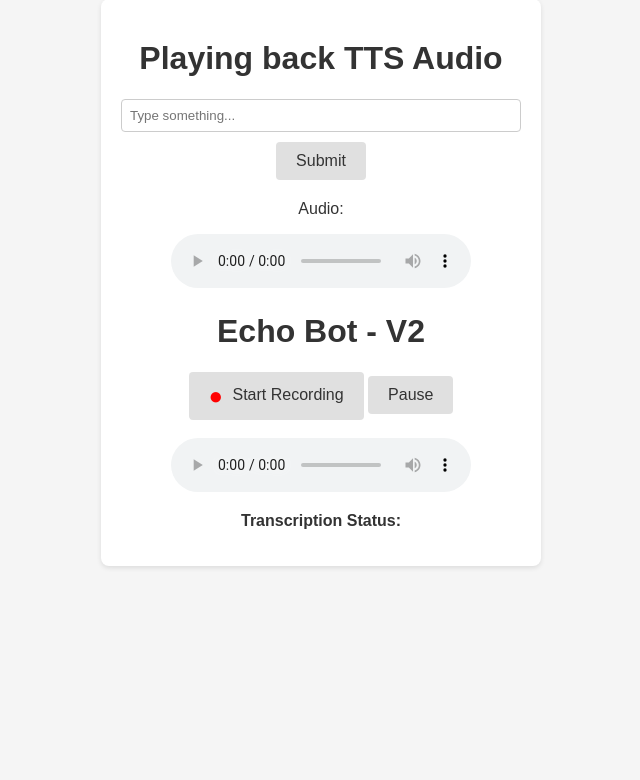
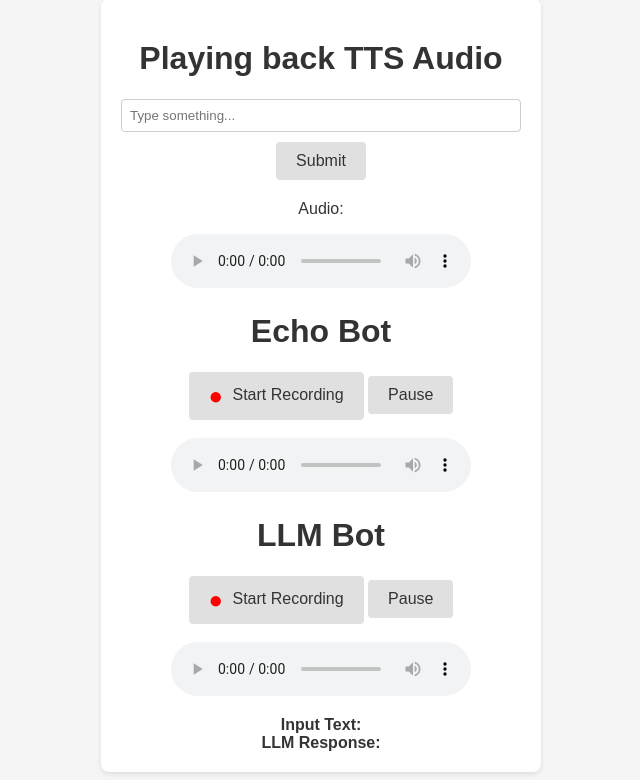
Before and after one commit to Swayam42/AI-Voice-Agent, a FastAPI app: page / in a window 1280 px wide. Shown: the part 51-831 px from the top of the page, without its empty margins (319-959 px from the left). Before the commit the page ends 619 px from the top, so only its background shows below. Run offline with FastAPI, Linux system fonts and the light colour scheme; parts of the project's set-up code (start-up, migrations or seed data) failed here and were passed over.

Commit message:
Day-9: LLM Bot added

```diff
--- a/app/main.py
+++ b/app/main.py
@@ -18,10 +18,9 @@ aai.settings.api_key = os.getenv("ASSEMBLYAI_API_KEY")
 if not aai.settings.api_key:
     raise ValueError("ASSEMBLYAI_API_KEY not found in .env file")
 
-GEMINI_API_KEY = os.getenv("GEMINI_API_KEY")
-if not GEMINI_API_KEY:
+genai.configure(api_key=os.getenv("GEMINI_API_KEY"))
+if not os.getenv("GEMINI_API_KEY"):
     raise ValueError("GEMINI_API_KEY not found in .env file")
-genai.configure(api_key=GEMINI_API_KEY)
 
 app = FastAPI()
 
@@ -41,9 +40,6 @@ class TextInput(BaseModel):
     languageCode: str = "en-US"
     style: str = "Conversational"
     multiNativeLocale: str = "hi-IN"
-
-class LLMQuery(BaseModel):
-    query: str
 
 @app.get("/", response_class=HTMLResponse)
 async def home(request: Request):
@@ -158,17 +154,79 @@ async def tts_echo(file: UploadFile = File(...)):
         print(f"Unexpected error: {str(e)}")
         raise HTTPException(status_code=500, detail=str(e))
 
+# Helper function for Gemini API
+def getResponsefromGemini(prompt: str) -> str:
+    try:
+        model = genai.GenerativeModel("gemini-1.5-flash")
+        response = model.generate_content(prompt)
+        return response.text.strip()
+    except Exception as e:
+        print(f"Gemini error: {e}")
+        return "Sorry, I couldn't process that."
+
 @app.post("/llm/query")
-async def llm_query(query_data: LLMQuery):
+async def llm_query(file: UploadFile = File(...)):
     try:
-        print(f"Received LLM query: {query_data.query}")
-        model = genai.GenerativeModel('gemini-1.5-flash')
-        response = model.generate_content(query_data.query)
-        print(f"LLM response: {response.text}")
-        return {"response": response.text}
+        if not file:
+            print("No file uploaded in request!")
+            raise HTTPException(status_code=400, detail="No file uploaded. Make sure the field name is 'file'.")
+        audio_bytes = await file.read()
+        print(f"Received audio data, size: {len(audio_bytes)} bytes, content_type: {file.content_type}")
+        if not audio_bytes or len(audio_bytes) < 100:
+            print("Uploaded file is empty or too small!")
+            raise HTTPException(status_code=400, detail="Uploaded file is empty or too small.")
+
+        # ...existing code...
+        config = aai.TranscriptionConfig(speech_model=aai.SpeechModel.best)
+        transcriber = aai.Transcriber(config=config)
+        transcript = transcriber.transcribe(audio_bytes)
+
+        # Wait for transcription to complete
+        start_time = time.time()
+        while transcript.status not in [aai.TranscriptStatus.completed, aai.TranscriptStatus.error]:
+            if time.time() - start_time > 30:
+                raise HTTPException(status_code=500, detail="Transcription timeout")
+            transcript = transcriber.get_transcript(transcript.id)
+            print(f"Transcription status: {transcript.status}")
+            time.sleep(1)
+
+        if transcript.status == aai.TranscriptStatus.error:
+            raise HTTPException(status_code=500, detail=f"AssemblyAI error: {transcript.error or 'Unknown error'}")
+
+        text = transcript.text
+        print(f"Transcribed text: '{text}'")
+
+        # Get response from Gemini
+        ai_reply = getResponsefromGemini(text)
+        print(f"Gemini response: '{ai_reply}'")
+
+        # Send to Murf API
+        murf_headers = {"api-key": MURF_API_KEY, "Content-Type": "application/json"}
+        murf_payload = {
+            "text": ai_reply,
+            "voiceId": "en-US-ken"
+        }
+        murf_response = requests.post(MURF_API_URL, headers=murf_headers, json=murf_payload)
+        murf_response.raise_for_status()
+        print(f"Murf response: {murf_response.json()}")
+
+        audio_url = murf_response.json().get("audioFile")
+        if not audio_url:
+            raise HTTPException(status_code=500, detail="No audio file returned from Murf")
+
+        # Return transcribed text and LLM response as well
+        return {
+            "audio_url": audio_url,
+            "transcribed_text": text,
+            "llm_response": ai_reply
+        }
+
+    except requests.exceptions.RequestException as e:
+        print(f"Murf API error: {str(e)}")
+        raise HTTPException(status_code=500, detail=str(e))
     except Exception as e:
-        print(f"LLM query error: {str(e)}")
-        raise HTTPException(status_code=500, detail=f"LLM query failed: {str(e)}")
+        print(f"Unexpected error: {str(e)}")
+        raise HTTPException(status_code=500, detail=str(e))
 
 if __name__ == "__main__":
     import uvicorn
--- a/app/static/JS/script.js
+++ b/app/static/JS/script.js
@@ -9,62 +9,55 @@ function formatFileSize(bytes) {
   return parseFloat((bytes / Math.pow(k, i)).toFixed(2)) + ' ' + sizes[i];
 }
 
-// Wait for the page to load
 document.addEventListener('DOMContentLoaded', () => {
   const textInput = document.getElementById('textInput');
   const submitButton = document.getElementById('submitBtn');
   const audio = document.getElementById('audio');
   const status = document.getElementById('status');
-
-  // Echo Bot elements
   const toggleRecording = document.getElementById('toggleRecording');
   const pauseRecording = document.getElementById('pauseRecording');
   const echoAudio = document.getElementById('echoAudio');
   const echoStatus = document.getElementById('echoStatus');
+  const llmToggleRecording = document.getElementById('llmToggleRecording');
+  const llmPauseRecording = document.getElementById('llmPauseRecording');
+  const llmAudio = document.getElementById('llmAudio');
+  const llmStatus = document.getElementById('llmStatus');
 
   // Debug: Log elements to ensure they exist
-  console.log("Elements:", { textInput, submitButton, audio, status, toggleRecording, pauseRecording, echoAudio, echoStatus });
+  console.log("Elements:", {
+    textInput, submitButton, audio, status,
+    toggleRecording, pauseRecording, echoAudio, echoStatus,
+    llmToggleRecording, llmPauseRecording, llmAudio, llmStatus
+  });
 
   let mediaRecorder;
+  let llmMediaRecorder;
   let audioChunks = [];
+  let llmAudioChunks = [];
   let isRecording = false;
+  let isLlmRecording = false;
 
-  // Function to generate and play TTS audio
   async function generateAudio() {
     const text = textInput.value;
     if (!text) {
-      status.textContent = "Please enter some text!";
+      status.textContent = "Please enter text!";
       return;
     }
-
     status.textContent = "Generating audio...";
-    audio.src = ""; // Clear previous audio
-    console.log("Generating audio for:", text);
-
+    audio.src = "";
     try {
       const response = await fetch('/generate_audio', {
         method: 'POST',
         headers: { 'Content-Type': 'application/json' },
-        body: JSON.stringify({
-          text: text,
-          voiceId: "en-US-charles",
-          style: "Conversational",
-          multiNativeLocale: "hi-IN"
-        })
+        body: JSON.stringify({ text, voiceId: "en-US-charles", style: "Conversational" })
       });
-
-      if (!response.ok) {
-        throw new Error(`HTTP error! status: ${response.status}`);
-      }
-
       const data = await response.json();
-      console.log("Response data:", data);
-      if (data.error) {
-        status.textContent = data.error;
+      if (response.ok) {
+        audio.src = data.audio_url;
+        status.textContent = "Audio ready!";
+        audio.play().catch(() => status.textContent = "Error playing audio");
       } else {
-        audio.src = data.audio_url;
-        status.textContent = "Audio ready! Click play.";
-        audio.play().catch(err => status.textContent = "Error playing audio: " + err);
+        status.textContent = "Error: " + (data.detail || response.statusText);
       }
     } catch (error) {
       status.textContent = "Error: " + error.message;
@@ -72,135 +65,168 @@ document.addEventListener('DOMContentLoaded', () => {
     }
   }
 
-  // Function to toggle recording
   function toggleEchoRecording() {
     if (!isRecording) {
-      if (!navigator.mediaDevices || !navigator.mediaDevices.getUserMedia) {
-        if (echoStatus) {
-          echoStatus.textContent = "getUserMedia not supported on your browser!";
-        }
-        console.log("getUserMedia not supported on your browser!");
-        return;
-      }
-
       navigator.mediaDevices.getUserMedia({ audio: true })
         .then(stream => {
           mediaRecorder = new MediaRecorder(stream);
           audioChunks = [];
-
-          mediaRecorder.ondataavailable = (event) => {
-            audioChunks.push(event.data);
-            console.log("Audio chunk captured:", event.data.size);
-          };
-
+          mediaRecorder.ondataavailable = event => audioChunks.push(event.data);
           mediaRecorder.onstop = async () => {
-            console.log("recorder stopped");
             const audioBlob = new Blob(audioChunks, { type: 'audio/ogg; codecs=opus' });
-            if (echoStatus) echoStatus.textContent = "Processing...";
+            echoStatus.textContent = "Generating Murf audio...";
             stream.getTracks().forEach(track => track.stop());
-            toggleRecording.innerHTML = '<span class="record-icon" id="recordDot">●</span> Start Recording';
+            toggleRecording.textContent = "Start Recording";
             isRecording = false;
             pauseRecording.disabled = true;
 
-            // Send audio to transcribe endpoint
             const formData = new FormData();
             formData.append('file', audioBlob, 'echo_recording.ogg');
-            console.log('Uploading file:', audioBlob.size, 'bytes');
             try {
-              const response = await fetch('/tts/echo', {
-                method: 'POST',
-                body: formData
-              });
-              console.log('Transcription response status:', response.status);
-              if (!response.ok) {
-                throw new Error(`Transcription failed: ${response.status}`);
+              const response = await fetch('/tts/echo', { method: 'POST', body: formData });
+              const result = await response.json();
+              if (response.ok) {
+                echoAudio.src = result.audio_url;
+                echoStatus.innerHTML = `Murf audio ready!<br><b>Transcription:</b> ${result.transcription || 'N/A'}`;
+                echoAudio.play().catch(() => echoStatus.textContent = "Error playing audio");
+              } else {
+                echoStatus.textContent = "Error: " + (result.detail || response.statusText);
               }
-              const result = await response.json();
-              console.log('Transcription result:', result);
-
-              if (echoAudio && result.audio_url) {
-                echoAudio.src = result.audio_url;
-                echoAudio.play().catch(() => {});
-              }
-              if (echoStatus) echoStatus.innerHTML = 'Transcripted ✅<br><b>Text:</b> ' + (result.transcription || '');
-            } catch (err) {
-              if (echoStatus) {
-                echoStatus.innerHTML = 'Transcription failed ❌<br>' + err.message;
-              }
-              console.error('Transcription error:', err);
+            } catch (error) {
+              echoStatus.textContent = "Error: " + error.message;
+              console.error("Fetch error:", error);
             }
           };
-
           mediaRecorder.start();
-          console.log("recorder state:", mediaRecorder.state);
-          console.log("recorder started");
-          if (echoStatus) {
-            echoStatus.textContent = "Recording...";
-          }
-          toggleRecording.innerHTML = '<span class="record-icon blinking" id="recordDot">●</span> Stop Recording';
+          echoStatus.textContent = "Recording...";
+          toggleRecording.textContent = "Stop Recording";
           isRecording = true;
           pauseRecording.disabled = false;
         })
         .catch(err => {
-          if (echoStatus) {
-            echoStatus.textContent = `Microphone error: ${err.name} - ${err.message}`;
-          }
+          echoStatus.textContent = "Microphone error: " + err.message;
           console.error("Microphone error:", err);
         });
     } else {
-      if (mediaRecorder && mediaRecorder.state !== 'inactive') {
-        mediaRecorder.stop();
-        console.log("recorder state:", mediaRecorder.state);
-        console.log("recorder stopped");
+      mediaRecorder.stop();
+    }
+  }
+
+  function pauseEchoRecording() {
+    if (mediaRecorder && mediaRecorder.state === 'recording') {
+      mediaRecorder.pause();
+      echoStatus.textContent = "Paused...";
+      pauseRecording.textContent = "Resume";
+    } else if (mediaRecorder && mediaRecorder.state === 'paused') {
+      mediaRecorder.resume();
+      echoStatus.textContent = "Recording...";
+      pauseRecording.textContent = "Pause";
+    }
+  }
+
+  async function toggleLlmRecording() {
+    if (!isLlmRecording) {
+      if (!llmToggleRecording) {
+        console.error("LLM Toggle Recording button not found!");
+        llmStatus.textContent = "Error: Recording button not found!";
+        return;
+      }
+      console.log("Starting LLM recording...");
+      try {
+        const stream = await navigator.mediaDevices.getUserMedia({ audio: true });
+        llmMediaRecorder = new MediaRecorder(stream);
+        llmAudioChunks = [];
+        llmMediaRecorder.ondataavailable = event => llmAudioChunks.push(event.data);
+        llmMediaRecorder.onstop = async () => {
+          const audioBlob = new Blob(llmAudioChunks, { type: 'audio/ogg; codecs=opus' });
+          llmStatus.textContent = "Processing LLM query...";
+          stream.getTracks().forEach(track => track.stop());
+          llmToggleRecording.textContent = "Start Recording";
+          isLlmRecording = false;
+          llmPauseRecording.disabled = true;
+
+          const formData = new FormData();
+          formData.append('file', audioBlob, 'llm_recording.ogg');
+          try {
+            const response = await fetch('/llm/query', { method: 'POST', body: formData });
+            const result = await response.json();
+            if (response.ok) {
+              llmAudio.src = result.audio_url;
+              llmStatus.textContent = "LLM audio ready!";
+              llmAudio.play().catch(() => llmStatus.textContent = "Error playing audio");
+
+              // Show transcribed text and LLM response
+              const llmTranscribedText = document.getElementById('llmTranscribedText');
+              const llmResponseText = document.getElementById('llmResponseText');
+              if (llmTranscribedText) {
+                llmTranscribedText.textContent = result.transcribed_text || '';
+              }
+              if (llmResponseText) {
+                llmResponseText.textContent = result.llm_response || '';
+              }
+            } else {
+              llmStatus.textContent = "Error: " + (result.detail || response.statusText);
+            }
+          } catch (error) {
+            llmStatus.textContent = "Error: " + error.message;
+            console.error("Fetch error:", error);
+          }
+        };
+        llmMediaRecorder.start();
+        llmStatus.textContent = "Recording...";
+        llmToggleRecording.textContent = "Stop Recording";
+        isLlmRecording = true;
+        llmPauseRecording.disabled = false;
+      } catch (err) {
+        llmStatus.textContent = "Microphone error: " + err.message;
+        console.error("Microphone error:", err);
+      }
+    } else {
+      if (llmMediaRecorder && llmMediaRecorder.state !== 'inactive') {
+        llmMediaRecorder.stop();
+        console.log("LLM recorder stopped");
       }
     }
   }
 
-  // Function to pause/resume recording
-  function pauseEchoRecording() {
-    if (mediaRecorder && mediaRecorder.state === 'recording') {
-      mediaRecorder.pause();
-      console.log("recorder paused");
-      if (echoStatus) {
-        echoStatus.textContent = "Recording paused...";
-      }
-      pauseRecording.textContent = "Resume";
-    } else if (mediaRecorder && mediaRecorder.state === 'paused') {
-      mediaRecorder.resume();
-      console.log("recorder resumed");
-      if (echoStatus) {
-        echoStatus.textContent = "Recording...";
-      }
-      pauseRecording.textContent = "Pause";
+  function pauseLlmRecording() {
+    if (llmMediaRecorder && llmMediaRecorder.state === 'recording') {
+      llmMediaRecorder.pause();
+      llmStatus.textContent = "Paused...";
+      llmPauseRecording.textContent = "Resume";
+    } else if (llmMediaRecorder && llmMediaRecorder.state === 'paused') {
+      llmMediaRecorder.resume();
+      llmStatus.textContent = "Recording...";
+      llmPauseRecording.textContent = "Pause";
     }
   }
 
-  // Add click events
+  // Add click events with error handling
   if (submitButton) {
-    submitButton.addEventListener('click', () => {
-      console.log('Submit button clicked!');
-      generateAudio();
-    });
+    submitButton.addEventListener('click', generateAudio);
   } else {
-    console.error("Submit button not found! Check the button ID in index.html.");
+    console.error("Submit button not found!");
   }
-
   if (toggleRecording) {
-    toggleRecording.addEventListener('click', () => {
-      console.log('Toggle recording clicked!');
-      toggleEchoRecording();
-    });
+    toggleRecording.addEventListener('click', toggleEchoRecording);
   } else {
-    console.error("Toggle recording button not found!");
+    console.error("Toggle Recording button not found!");
   }
-
   if (pauseRecording) {
-    pauseRecording.addEventListener('click', () => {
-      console.log('Pause/resume clicked!');
-      pauseEchoRecording();
-    });
-    pauseRecording.disabled = true; // Disable pause until recording starts
+    pauseRecording.addEventListener('click', pauseEchoRecording);
+    pauseRecording.disabled = true;
   } else {
-    console.error("Pause button not found!");
+    console.error("Pause Recording button not found!");
+  }
+  if (llmToggleRecording) {
+    llmToggleRecording.addEventListener('click', toggleLlmRecording);
+  } else {
+    console.error("LLM Toggle Recording button not found!");
+  }
+  if (llmPauseRecording) {
+    llmPauseRecording.addEventListener('click', pauseLlmRecording);
+    llmPauseRecording.disabled = true;
+  } else {
+    console.error("LLM Pause Recording button not found!");
   }
 });
--- a/app/templates/index.html
+++ b/app/templates/index.html
@@ -4,7 +4,7 @@
   <meta charset="UTF-8">
   <link rel="icon" href="/static/images/favicon.ico" type="image/murf-icon">
   <link rel="stylesheet" href="/static/css/style.css">
-  <title>Murf AI Voice Agent - Day 7</title>
+  <title>Murf AI Voice Agent - Day 9</title>
   <style>
     .record-icon {
       color: red;
@@ -34,44 +34,30 @@
       <p id="status"></p>
 
       <div id="echo-bot">
-        <h1>Echo Bot - V2</h1>
+        <h1>Echo Bot</h1>
         <button id="toggleRecording"><span class="record-icon" id="recordDot">●</span> Start Recording</button>
         <button id="pauseRecording">Pause</button><br><br>
         <audio id="echoAudio" controls></audio>
-        <p id="echoStatus"><span style="font-weight:bold;">Transcription Status:</span> <span id="transcriptionResult"></span></p>
-        <div id="fileDetails" style="margin-top: 10px; padding: 10px; border: 1px solid #ddd; border-radius: 5px; display: none;">
-          <h3>File Details</h3>
-          <div id="fileInfo"></div>
+        <p id="echoStatus"></p>
+      </div>
+
+      <div id="llm-bot">
+        <h1>LLM Bot</h1>
+        <button id="llmToggleRecording"><span class="record-icon" id="llmRecordDot">●</span> Start Recording</button>
+        <button id="llmPauseRecording">Pause</button><br><br>
+        <audio id="llmAudio" controls></audio>
+        <p id="llmStatus"></p>
+        <div id="llmResults">
+          <strong>Input Text:</strong>
+          <span id="llmTranscribedText"></span>
+          <br>
+          <strong>LLM Response:</strong>
+          <span id="llmResponseText"></span>
         </div>
       </div>
     </div>
   </div>
 
-  <script>
-    // Blinking record icon logic
-    document.addEventListener('DOMContentLoaded', function() {
-      const toggleBtn = document.getElementById('toggleRecording');
-      let isRecording = false;
-      function setBlinking(state) {
-        const recordDot = document.getElementById('recordDot');
-        if (recordDot) {
-          if (state) {
-            recordDot.classList.add('blinking');
-            toggleBtn.innerHTML = '<span class="record-icon blinking" id="recordDot">●</span> Stop Recording';
-          } else {
-            recordDot.classList.remove('blinking');
-            toggleBtn.innerHTML = '<span class="record-icon" id="recordDot">●</span> Start Recording';
-          }
-        }
-      }
-      if (toggleBtn) {
-        toggleBtn.addEventListener('click', function() {
-          isRecording = !isRecording;
-          setBlinking(isRecording);
-        });
-      }
-    });
-  </script>
   <script src="/static/JS/script.js"></script>
 </body>
 </html>
```
